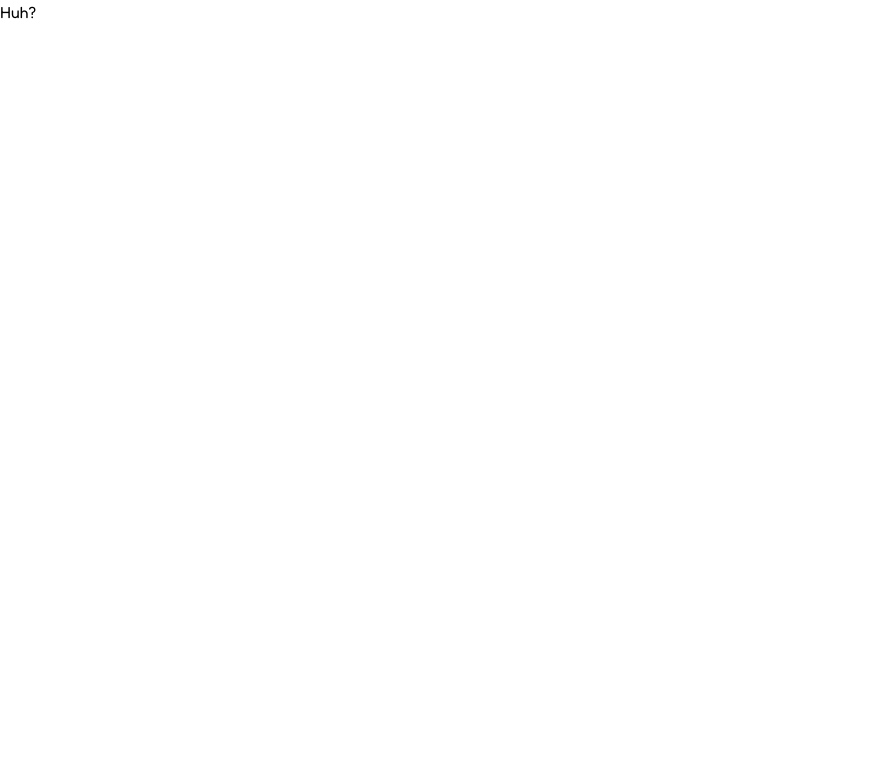
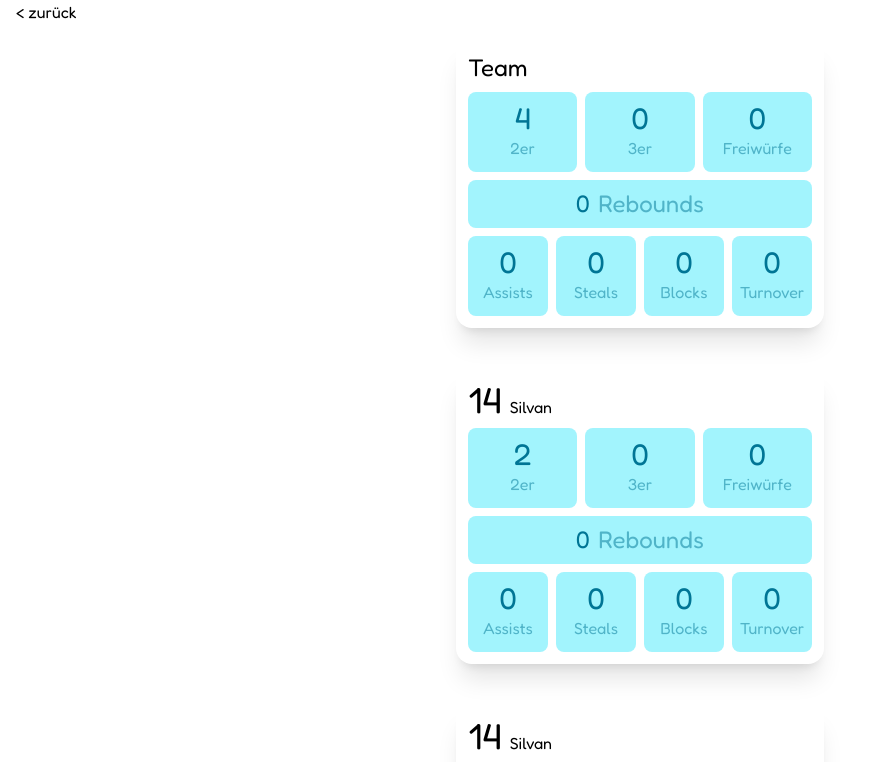
Before and after one commit to silvankammermann/stattrack, a React (Vite) app: page /result/qwer in a window 1280 px wide. Shown: the top 762 px of the page, without its empty margins (0-884 px from the left). Built offline with nearby package versions, Linux system fonts and the light colour scheme.

Commit message:
Add game result overview page

```diff
--- /dev/null
+++ b/src/components/Flippable.tsx
@@ -0,0 +1,25 @@
+import { useState } from "react";
+
+type FilppableProps = {
+  className: string;
+  front: React.ReactNode;
+  back: React.ReactNode;
+}
+
+export default function Flippable({
+  front,
+  back,
+  className
+}: FilppableProps) {
+
+  const [flipped, setFlipped] = useState<boolean>(false);
+
+  return <div className={`select-none overflow-hidden ${className}`} onClick={() => setFlipped(!flipped)}>
+    <div className={`${flipped && "hidden"} w-full h-full`}>
+      {front}
+    </div>
+    <div className={`${!flipped && "hidden"} w-full h-full`}>
+      {back}
+    </div>
+  </div>;
+}
--- a/src/pages/GameResult.tsx
+++ b/src/pages/GameResult.tsx
@@ -1,3 +1,152 @@
+import { Link, useParams } from "react-router-dom";
+import NotFound from "./404";
+import data from "../storage/db";
+import Flippable from "../components/Flippable";
+import { MadeAndMissed } from "../model/types";
+
 export default function GameResult() {
-  return <>Huh?</>;
+  const { id } = useParams();
+  if (!id) return <NotFound />;
+  const game = data.filter(g => g.id == id)[0];
+  if (!game) return <NotFound />;
+
+  const getRatioAsPercentage = (a: number, b: number): number => {
+    if (a + b == 0) return 0;
+    return Math.floor(a * 100 / (a + b));
+  }
+
+  const renderShots = (shots: MadeAndMissed[], labels: string[]): React.ReactNode => {
+    return <div className="flex gap-2 my-2 justify-between">
+      {shots.map((shot, i) => <Flippable
+        key={i}
+        className="flex-1 h-20 rounded-lg bg-cyan-200 text-cyan-700"
+        front={<div className="flex flex-col">
+          <p className="text-center text-3xl mt-2">{shot.made}</p>
+          <p className="text-center opacity-50">{labels[i]}</p>
+        </div>}
+        back={<div className="flex flex-col">
+          <p className="text-center">
+            {`${getRatioAsPercentage(shot.made, shot.missed)}%`}
+          </p>
+          <p className="text-center">
+            {shot.made} <span className="opacity-50">Treffer</span>
+          </p>
+          <p className="text-center">
+            {shot.missed} <span className="opacity-50">Verfehlt</span>
+          </p>
+        </div>}
+      />)}
+    </div>;
+  }
+
+  const renderCountingStats = (stats: number[], labels: string[]): React.ReactNode => {
+    return <div className="flex gap-2 mt-2 justify-between select-none">
+      {stats.map((stat, i) =>
+        <div key={i} className="flex flex-col rounded-lg flex-1 h-20 bg-cyan-200 text-cyan-700">
+          <p className="text-center text-3xl mt-2">{stat}</p>
+          <p className="text-center opacity-50">{labels[i]}</p>
+        </div>
+      )}
+    </div>
+  }
+
+  return <>
+    <Link to="/" className="ml-4">{"< zurück"}</Link>
+    <div className="flex flex-col mx-auto max-w-100 gap-2">
+
+      <div className={`p-3 rounded-[1rem] shadow-xl m-4 inline-block`}>
+        <p className="text-2xl mr-2">Team</p>
+        {renderShots([
+          game.players.reduce((shots, player) => {
+            return {
+              made: shots.made + player.stats.twoPt.made,
+              missed: shots.missed + player.stats.twoPt.missed
+            }
+          }, {
+            made: 0,
+            missed: 0
+          }),
+          game.players.reduce((shots, player) => {
+            return {
+              made: shots.made + player.stats.threePt.made,
+              missed: shots.missed + player.stats.threePt.missed
+            }
+          }, {
+            made: 0,
+            missed: 0
+          }),
+          game.players.reduce((shots, player) => {
+            return {
+              made: shots.made + player.stats.ft.made,
+              missed: shots.missed + player.stats.ft.missed
+            }
+          }, {
+            made: 0,
+            missed: 0
+          })
+        ], ["2er", "3er", "Freiwürfe"])}
+        <Flippable
+          className="flex-1 h-12 rounded-lg bg-cyan-200 text-cyan-700"
+          //flipDirection="x"
+          front={<div className="flex flex-col">
+            <p className="text-center text-2xl mt-2">
+              {game.players.reduce((reb, player) => reb + player.stats.reb.def + player.stats.reb.off, 0)}
+              <span className="ml-2 opacity-50">Rebounds</span>
+            </p>
+          </div>}
+          back={<div className="flex flex-col">
+            <p className="text-center text-2xl mt-2">
+              {game.players.reduce((reb, player) => reb + player.stats.reb.off, 0)}
+              <span className="mx-2 opacity-50">Offensiv</span>
+              {game.players.reduce((reb, player) => reb + player.stats.reb.def, 0)}
+              <span className="ml-2 opacity-50">Defensiv</span>
+            </p>
+          </div>} />
+        {renderCountingStats([
+          game.players.reduce((ast, player) => ast + player.stats.ast, 0),
+          game.players.reduce((ast, player) => ast + player.stats.stl, 0),
+          game.players.reduce((ast, player) => ast + player.stats.blk, 0),
+          game.players.reduce((ast, player) => ast + player.stats.to, 0)
+        ], ["Assists", "Steals", "Blocks", "Turnover"])}
+      </div>
+
+      {game.players.map(p => <div
+        key={p.nr}
+        className={`p-3 rounded-[1rem] shadow-xl m-4 inline-block`}
+      >
+        <p>
+          <span className="text-4xl mr-2">{p.nr}</span>
+          <span>{p.name}</span>
+        </p>
+        {renderShots([
+          p.stats.twoPt,
+          p.stats.threePt,
+          p.stats.ft
+        ], ["2er", "3er", "Freiwürfe"])}
+        <Flippable
+          className="flex-1 h-12 rounded-lg bg-cyan-200 text-cyan-700"
+          //flipDirection="x"
+          front={<div className="flex flex-col">
+            <p className="text-center text-2xl mt-2">
+              {p.stats.reb.off + p.stats.reb.def}
+              <span className="ml-2 opacity-50">Rebounds</span>
+            </p>
+          </div>}
+          back={<div className="flex flex-col">
+            <p className="text-center text-2xl mt-2">
+              {p.stats.reb.off}
+              <span className="mx-2 opacity-50">Offensiv</span>
+              {p.stats.reb.def}
+              <span className="ml-2 opacity-50">Defensiv</span>
+            </p>
+          </div>} />
+        {renderCountingStats([
+          p.stats.ast,
+          p.stats.stl,
+          p.stats.blk,
+          p.stats.to
+        ], ["Assists", "Steals", "Blocks", "Turnover"])}
+      </div>)}
+    </div>
+  </>;
 }
--- a/src/storage/db.ts
+++ b/src/storage/db.ts
@@ -10,12 +10,38 @@ const data: Game[] = [{
   homeGame: false,
   score: 20,
   players: [{
-    nr: 0,
-    name: "",
+    nr: 14,
+    name: "Silvan",
     stats: {
       twoPt: {
+        made: 2,
+        missed: 1
+      },
+      threePt: {
         made: 0,
         missed: 0
+      },
+      ft: {
+        made: 0,
+        missed: 0
+      },
+      ast: 0,
+      reb: {
+        off: 0,
+        def: 0
+      },
+      stl: 0,
+      blk: 0,
+      to: 0
+    }
+  },
+  {
+    nr: 14,
+    name: "Silvan",
+    stats: {
+      twoPt: {
+        made: 2,
+        missed: 1
       },
       threePt: {
         made: 0,
```
